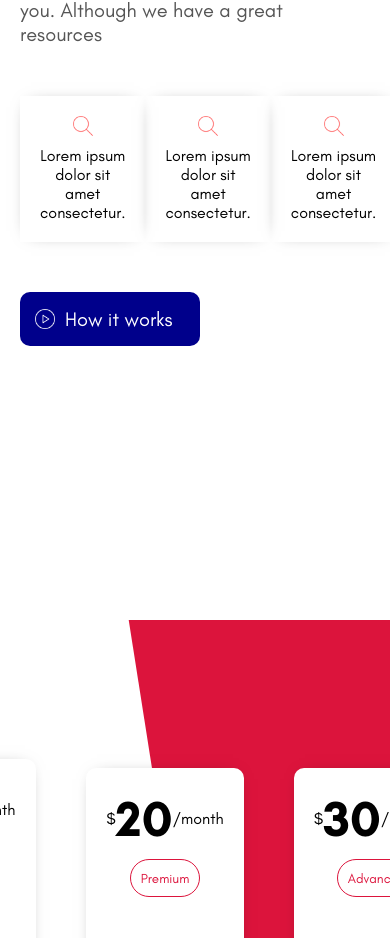
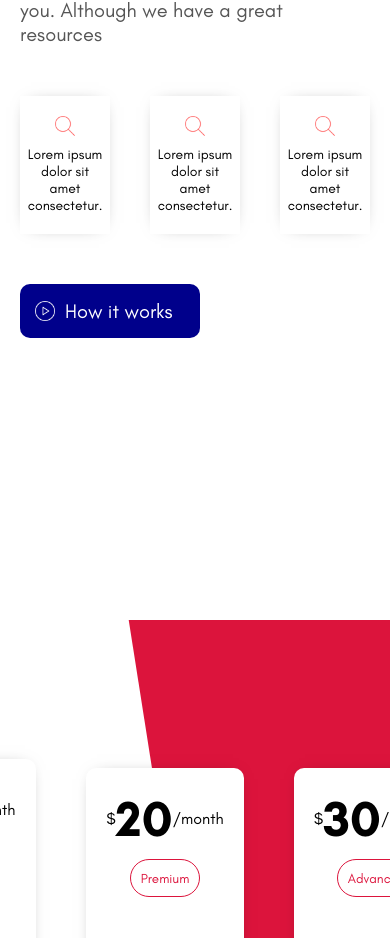
Before and after one commit to GabrielReisfeld/Digital-Agency-Web, a React (Create React App) app: page / in a window 390 px wide. Shown: the part 1912-2850 px from the top of the page. Built offline with nearby package versions, Linux system fonts and the light colour scheme.

Commit message:
added media queries to MiniCard

```diff
--- a/src/components/MiniCard.jsx
+++ b/src/components/MiniCard.jsx
@@ -10,6 +10,9 @@ const Container = styled.div`
   align-items: center;
   -webkit-box-shadow: 0px 0px 17px -11px rgba(0, 0, 0, 0.58);
   box-shadow: 0px 0px 17px -11px rgba(0, 0, 0, 0.58);
+  @media only screen and (max-width: 480px) {
+    width: 50px;
+  }
 `;
 
 const Image = styled.img`
@@ -19,6 +22,9 @@ const Image = styled.img`
 const Text = styled.span`
   margin-top: 10px;
   text-align: center;
+  @media only screen and (max-width: 480px) {
+    font-size: 14px;
+  }
 `;
 
 const MiniCard = () => {
```
